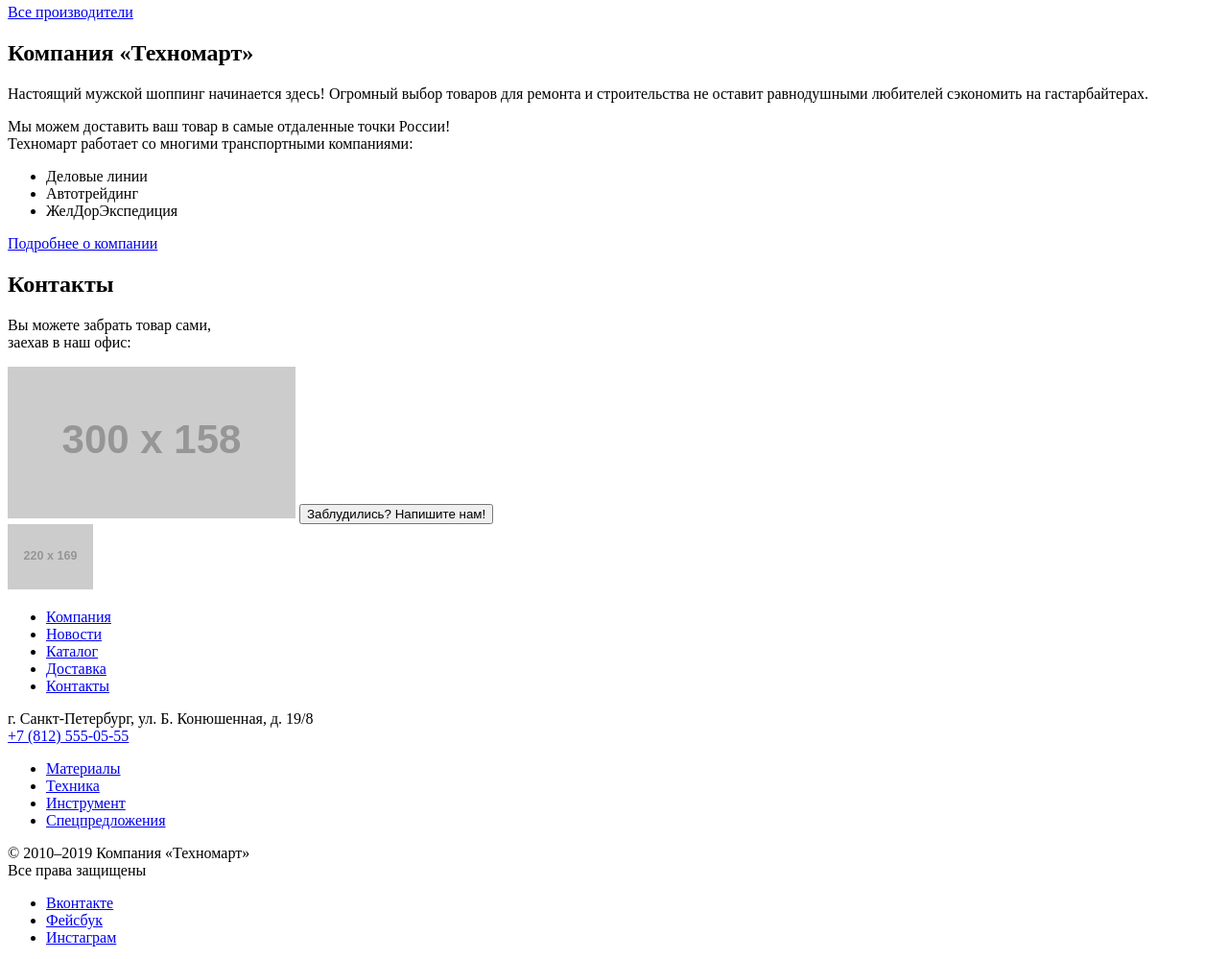
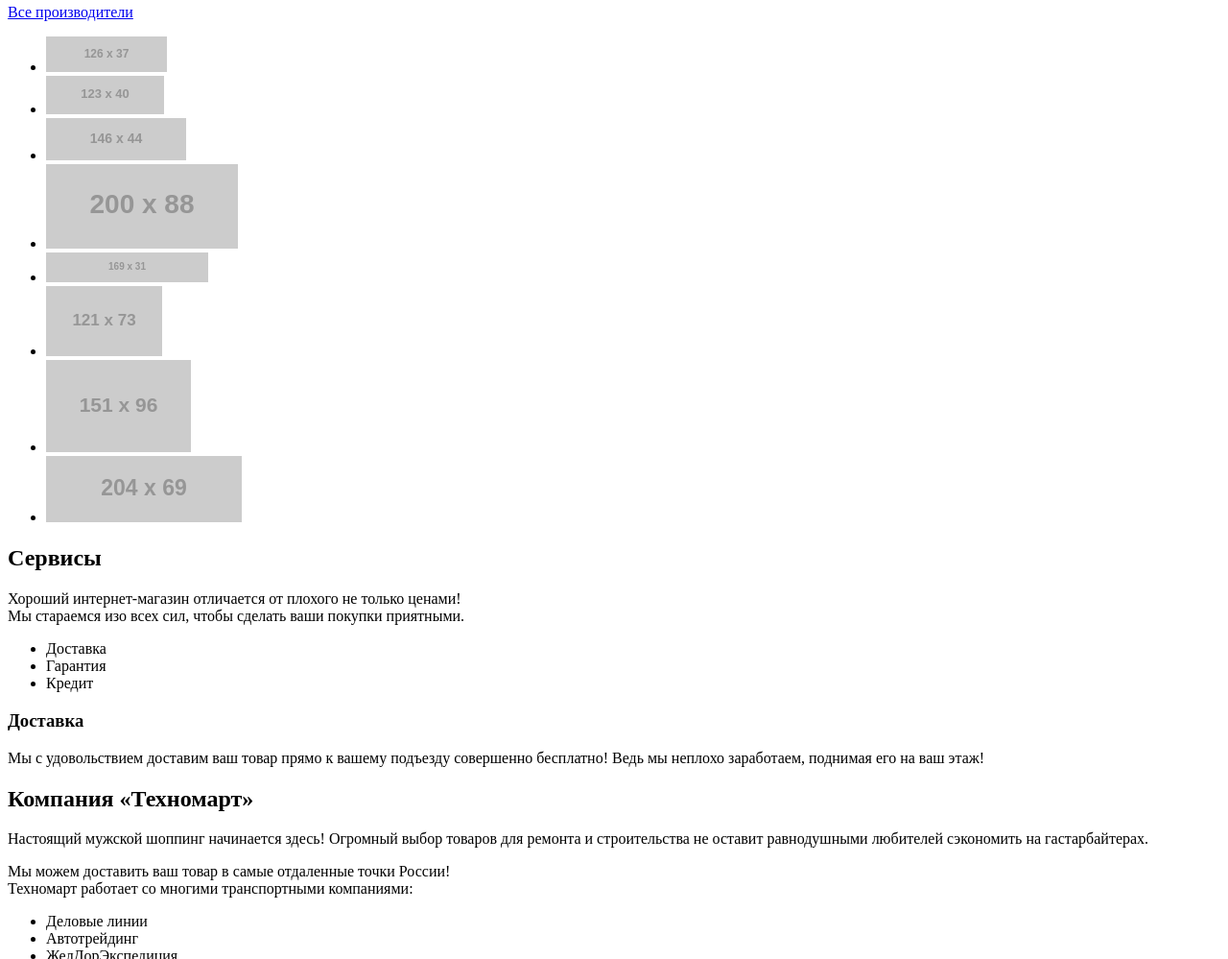
Before and after one commit to baidach/1240115-technomart-27, a plain HTML site: page index.html in a window 1280 px wide. Shown: the part 2100-3099 px from the top of the page at 96% size. Drawn offline with Linux system fonts and the light colour scheme; placeholder pictures from the web are drawn by us.

Commit message:
Готовый вариант

```diff
--- a/index.html
+++ b/index.html
@@ -171,6 +171,33 @@
           <h2>Популярные производители:</h2>
           <a href="#">Все производители</a>
         </div>
+        <ul>
+          <li><img src="https://via.placeholder.com/126x37" width="126" height="37" alt="Bosch"></li>
+          <li><img src="https://via.placeholder.com/123x40" width="123" height="40" alt="Makita"></li>
+          <li><img src="https://via.placeholder.com/146x44" width="146" height="44" alt="DeWALT"></li>
+          <li><img src="https://via.placeholder.com/200x88" width="200" height="88" alt="Интерскол"></li>
+
+          <li><img src="https://via.placeholder.com/169x31" width="169" height="31" alt="Hitachi"></li>
+          <li><img src="https://via.placeholder.com/121x73" width="121" height="73" alt="LG"></li>
+          <li><img src="https://via.placeholder.com/151x96" width="151" height="96" alt="AEG"></li>
+          <li><img src="https://via.placeholder.com/204x69" width="204" height="69" alt="Metabo"></li>
+        </ul>
+      </section>
+        <h2>Сервисы</h2>
+        <p>Хороший интернет-магазин отличается от плохого не только ценами! <br> Мы стараемся изо всех сил, чтобы сделать ваши покупки приятными.</p>
+        <div>
+          <ul>
+            <li>Доставка</li>
+            <li>Гарантия</li>
+            <li>Кредит</li>
+          </ul>
+          <div>
+            <h3>Доставка</h3>
+            <p>Мы с удовольствием доставим ваш товар прямо к вашему подъезду совершенно бесплатно! Ведь мы неплохо заработаем, поднимая его на ваш этаж!</p>
+          </div>
+        </div>
+      <section>
+
       </section>
 
       <section>
```
Also changed, not shown: catalog.html (+23 -0 lines).
